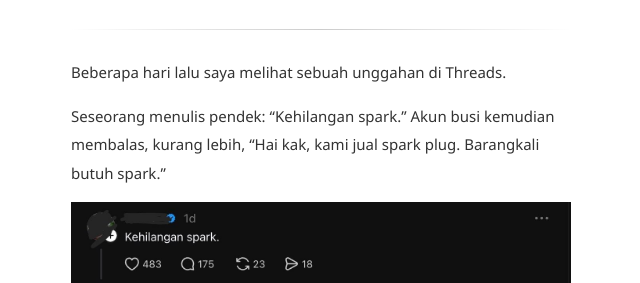
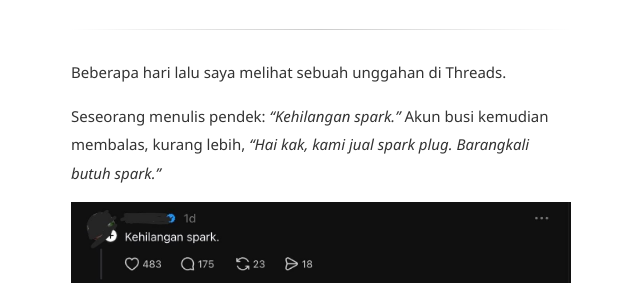
Before and after one commit to harjunacandra/harjuna.github.io, a Jekyll site: the page built from _posts/2026-10-06-Hai-Kak-Butuh-Spark.md, in a window 1280 px wide and 900 px high. Shown: the part 262-545 px from the top of the window, without its empty margins (319-959 px from the left). Built offline with Jekyll 4.4.1, drawn with Linux system fonts in a browser that asks for light colours.

```diff
--- a/_posts/2026-10-06-Hai-Kak-Butuh-Spark.md
+++ b/_posts/2026-10-06-Hai-Kak-Butuh-Spark.md
@@ -6,8 +6,8 @@ updated: "2026-10-06 10:58"
 
 Beberapa hari lalu saya melihat sebuah unggahan di Threads.
 
-Seseorang menulis pendek: “Kehilangan spark.”
-Akun busi kemudian membalas, kurang lebih, “Hai kak, kami jual spark plug. Barangkali butuh spark.”
+Seseorang menulis pendek: _“Kehilangan spark.”_
+Akun busi kemudian membalas, kurang lebih, _“Hai kak, kami jual spark plug. Barangkali butuh spark.”_
 
 ![busi dan spark](/assets/images/general/busi.jpg)
 
@@ -32,4 +32,4 @@ Capeknya sampai ada masa ketika saya berpikir untuk ke psikolog. Saya cuma meras
 
 Mungkin itu sebabnya balasan admin busi tadi kena banget. Lucu karena absurd, nyesek karena saya memang lagi butuh. Tapi setelah dipikir-pikir, saya juga jadi ingin tanya serius, kalau memang ada yang jual, pasangnya di mana, ya?
 
-Apa dicolok di pantat?
+**_Apa dicolok di pantat?_**
```
